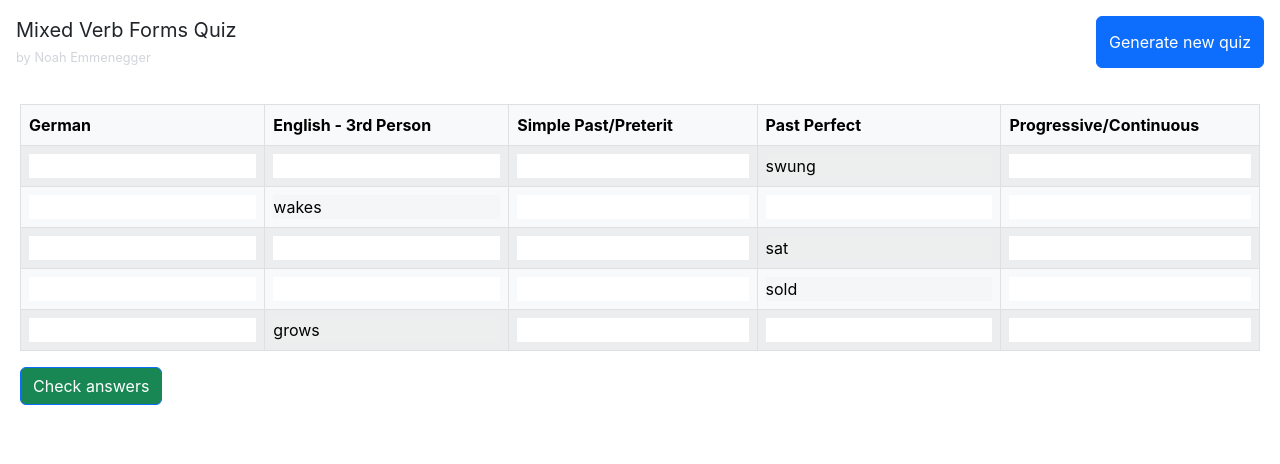
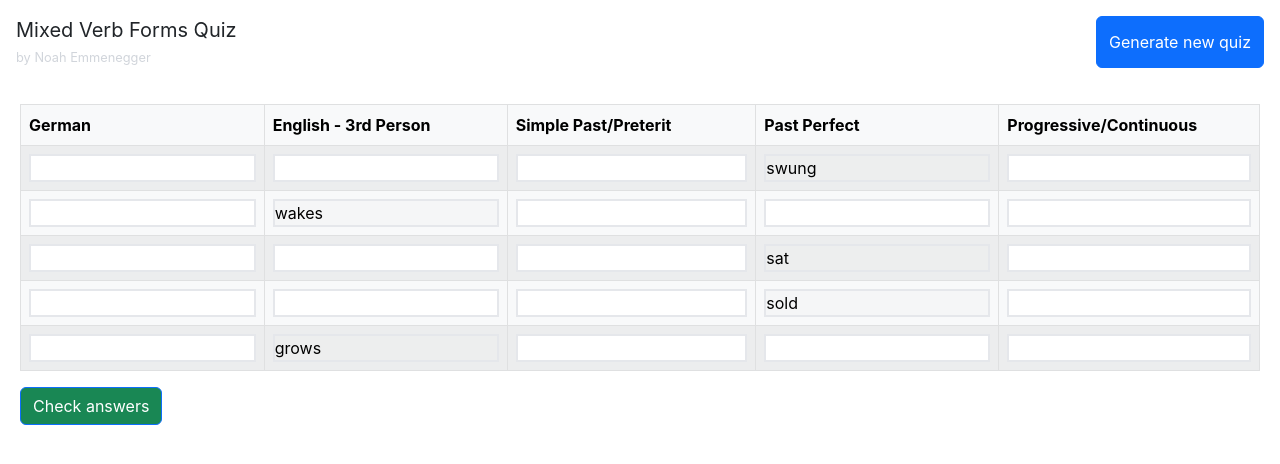
Before and after one commit to NoahEmmenegger/englisch-verb-quiz, a React (Create React App) app: page / in a window 1280 px wide. Shown: the top 464 px of the page. Built offline with nearby package versions, Linux system fonts and the light colour scheme.

Commit message:
Add checking

```diff
--- a/src/App.js
+++ b/src/App.js
@@ -6,6 +6,7 @@ import { verbs } from './verbs';
 
 export default function App() {
     const [currentRandomVerbs, setCurrentRandomVerbs] = useState(generateRandomVerbs());
+    const [isChecking, setIsChecking] = useState(false);
     return (
         <div className="">
             <div className="tw-flex tw-justify-between tw-m-4">
@@ -13,7 +14,13 @@ export default function App() {
                     <h1 className="tw-text-xl">Mixed Verb Forms Quiz</h1>
                     <small className="tw-text-gray-300">by Noah Emmenegger</small>
                 </div>
-                <Button className="bg-primary" onClick={() => setCurrentRandomVerbs(generateRandomVerbs())}>
+                <Button
+                    className="bg-primary"
+                    onClick={() => {
+                        setIsChecking(false);
+                        setCurrentRandomVerbs(generateRandomVerbs());
+                    }}
+                >
                     Generate new quiz
                 </Button>
             </div>
@@ -30,11 +37,13 @@ export default function App() {
                     </thead>
                     <tbody className="tw-w-52">
                         {currentRandomVerbs.map((verb) => (
-                            <Verb key={verb.infinitive} verb={verb} />
+                            <Verb key={verb.infinitive} verb={verb} isChecking={isChecking} />
                         ))}
                     </tbody>
                 </Table>
-                <Button className="bg-success">Check answers</Button>
+                <Button className="bg-success" onClick={() => setIsChecking(true)}>
+                    Check answers
+                </Button>
             </div>
         </div>
     );
--- a/src/components/Verb.jsx
+++ b/src/components/Verb.jsx
@@ -1,14 +1,15 @@
+import { useState } from 'react';
 import VerbInput from './VerbInput';
 
-export default function Verb({ verb }) {
-    const randomNumberBetween1And5 = Math.floor(Math.random() * 5) + 1;
+export default function Verb({ verb, isChecking }) {
+    const [randomNumberBetween1And5] = useState(Math.floor(Math.random() * 5) + 1);
     return (
         <tr>
-            <VerbInput string={verb.german} isShown={randomNumberBetween1And5 === 1} />
-            <VerbInput string={verb.thirdPerson} isShown={randomNumberBetween1And5 === 2} />
-            <VerbInput string={verb.simplePast} isShown={randomNumberBetween1And5 === 3} />
-            <VerbInput string={verb.pastPerfect} isShown={randomNumberBetween1And5 === 4} />
-            <VerbInput string={verb.progressive} isShown={randomNumberBetween1And5 === 5} />
+            <VerbInput string={verb.german} isShown={randomNumberBetween1And5 === 1} isChecking={isChecking} />
+            <VerbInput string={verb.thirdPerson} isShown={randomNumberBetween1And5 === 2} isChecking={isChecking} />
+            <VerbInput string={verb.simplePast} isShown={randomNumberBetween1And5 === 3} isChecking={isChecking} />
+            <VerbInput string={verb.pastPerfect} isShown={randomNumberBetween1And5 === 4} isChecking={isChecking} />
+            <VerbInput string={verb.progressive} isShown={randomNumberBetween1And5 === 5} isChecking={isChecking} />
         </tr>
     );
 }
--- a/src/components/VerbInput.jsx
+++ b/src/components/VerbInput.jsx
@@ -1,9 +1,18 @@
-import React from 'react';
+import React, { useState } from 'react';
 
-export default function VerbInput({ string, isShown }) {
+export default function VerbInput({ string, isShown, isChecking }) {
+    const [value, setValue] = useState(isShown ? string : null);
     return (
         <td>
-            <input disabled={isShown} className="tw-w-full" type="text" value={isShown ? string : null} />
+            <input
+                disabled={isShown}
+                className={`tw-w-full  tw-border-2 ${
+                    isChecking && !isShown ? (value === string ? 'tw-border-green-500' : 'tw-border-red-500') : ''
+                }`}
+                onChange={(e) => setValue(e.target.value)}
+                type="text"
+                value={value}
+            />
         </td>
     );
 }
```
